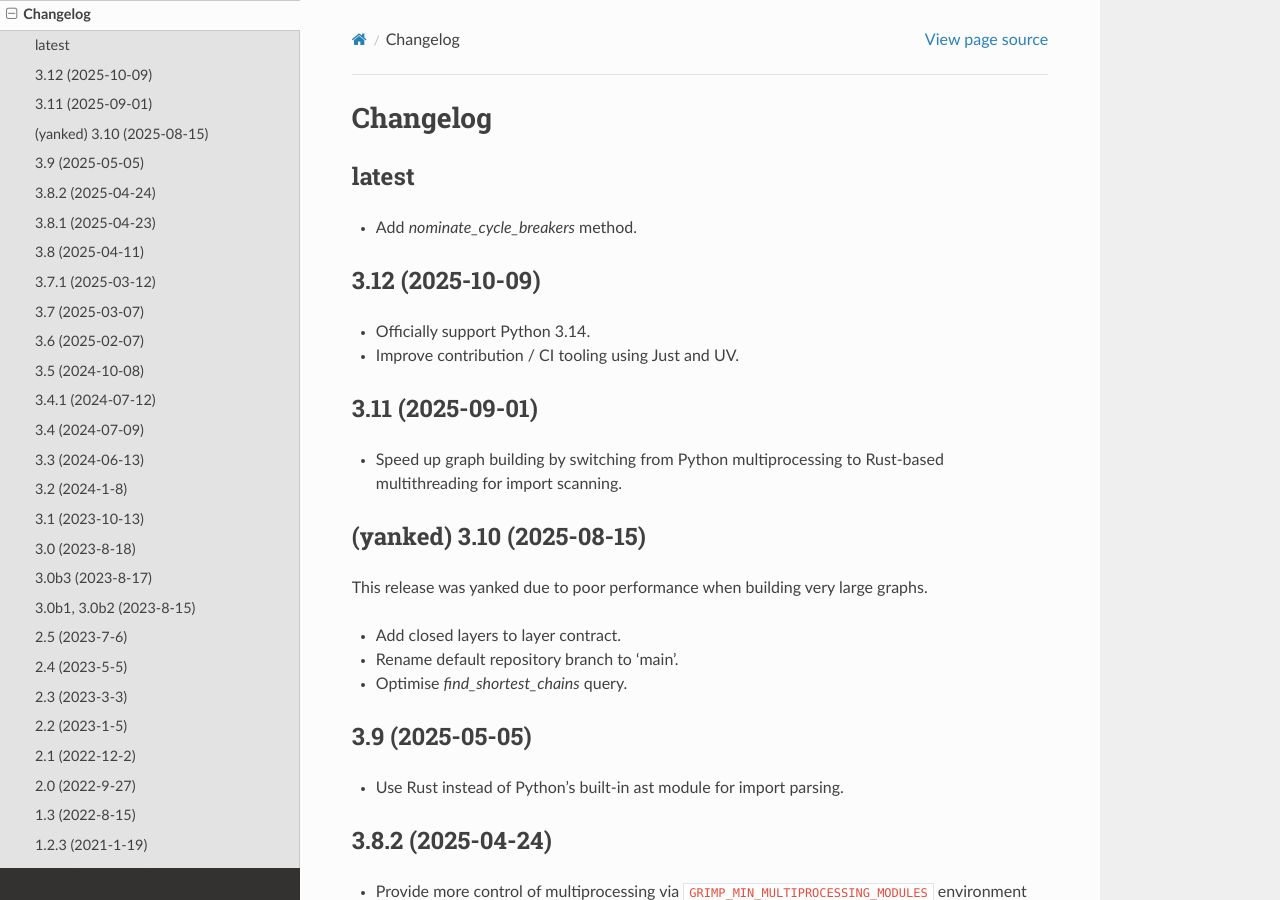
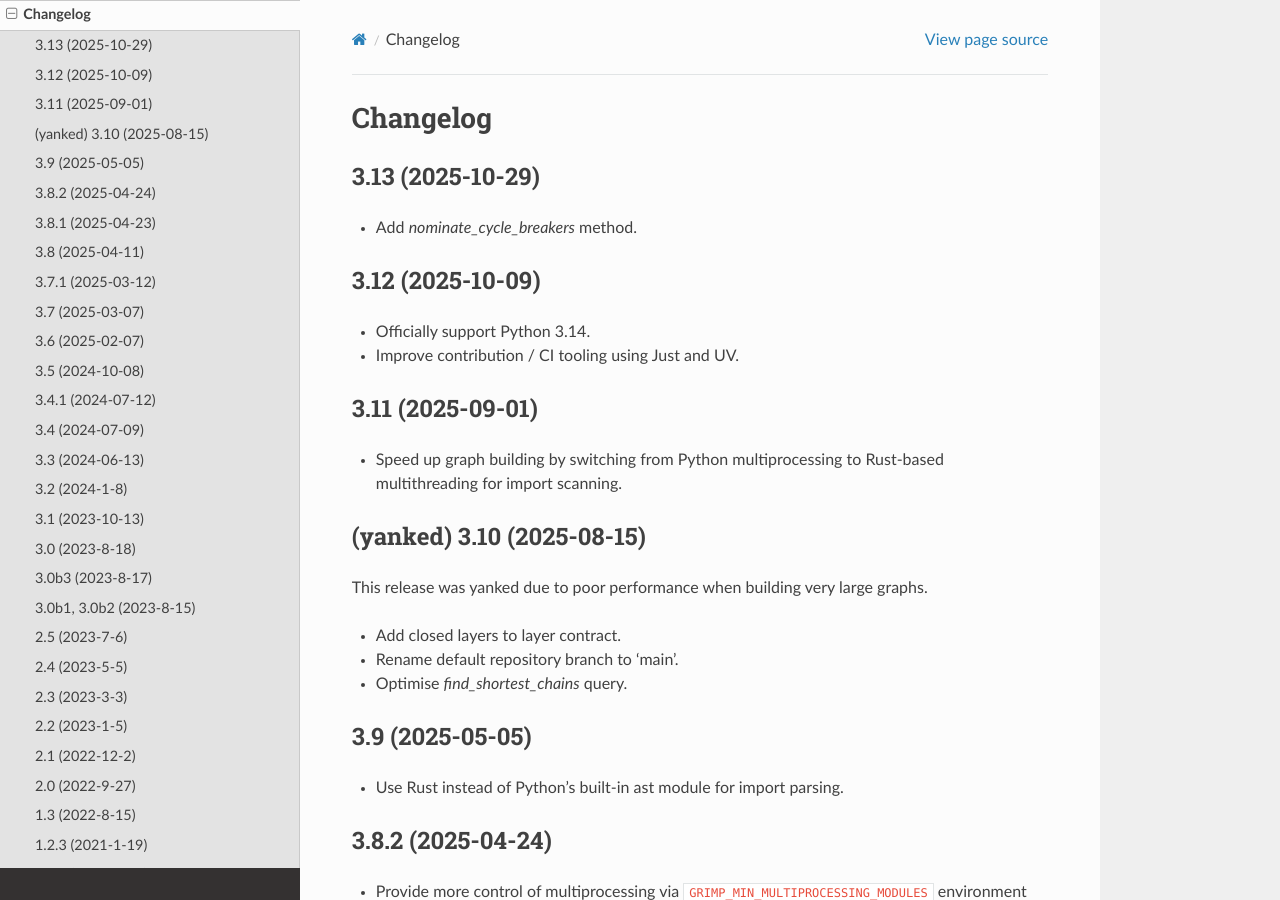
Before and after one commit to seddonym/grimp, a Sphinx documentation site: the page built from docs/changelog.rst, in a window 1280 px wide and 900 px high. Built offline with Sphinx 7.4.7 and the Read the Docs theme 3.1.0, drawn with Linux system fonts in a browser that asks for light colours.

Commit message:
Release v3.13

```diff
--- a/CHANGELOG.rst
+++ b/CHANGELOG.rst
@@ -2,8 +2,8 @@
 Changelog
 =========
 
-latest
-------
+3.13 (2025-10-29)
+-----------------
 
 * Add `nominate_cycle_breakers` method.
 
--- a/docs/conf.py
+++ b/docs/conf.py
@@ -13,6 +13,7 @@
 # documentation root, use os.path.abspath to make it absolute, like shown here.
 #
 import os
+
 # import sys
 # sys.path.insert(0, os.path.abspath('.'))
 
@@ -26,8 +27,7 @@
 # The short X.Y version
 version = ""
 # The full version, including alpha/beta/rc tags
-release = "3.12"
-
+release = "3.13"
 
 # -- General configuration ---------------------------------------------------
 
@@ -67,7 +67,6 @@
 # The name of the Pygments (syntax highlighting) style to use.
 pygments_style = "sphinx"
 
-
 # -- Options for HTML output -------------------------------------------------
 
 # The theme to use for HTML and HTML Help pages.  See the documentation for
@@ -105,7 +104,6 @@
 # Output file base name for HTML help builder.
 htmlhelp_basename = "Grimpdoc"
 
-
 # -- Options for LaTeX output ------------------------------------------------
 
 latex_elements = {
@@ -130,13 +128,11 @@
     (master_doc, "Grimp.tex", "Grimp Documentation", "David Seddon", "manual"),
 ]
 
-
 # -- Options for manual page output ------------------------------------------
 
 # One entry per manual page. List of tuples
 # (source start file, name, description, authors, manual section).
 man_pages = [(master_doc, "grimp", "Grimp Documentation", [author], 1)]
-
 
 # -- Options for Texinfo output ----------------------------------------------
 
--- a/pyproject.toml
+++ b/pyproject.toml
@@ -8,7 +8,7 @@
 
 [project]
 name = "grimp"
-version = "3.12"
+version = "3.13"
 license = {text = "BSD 2-Clause License"}
 description = "Builds a queryable graph of the imports within one or more Python packages."
 authors = [
--- a/src/grimp/__init__.py
+++ b/src/grimp/__init__.py
@@ -1,4 +1,4 @@
-__version__ = "3.12"
+__version__ = "3.13"
 
 from .application.graph import DetailedImport, ImportGraph, Import
 from .domain.analysis import PackageDependency, Route
```
